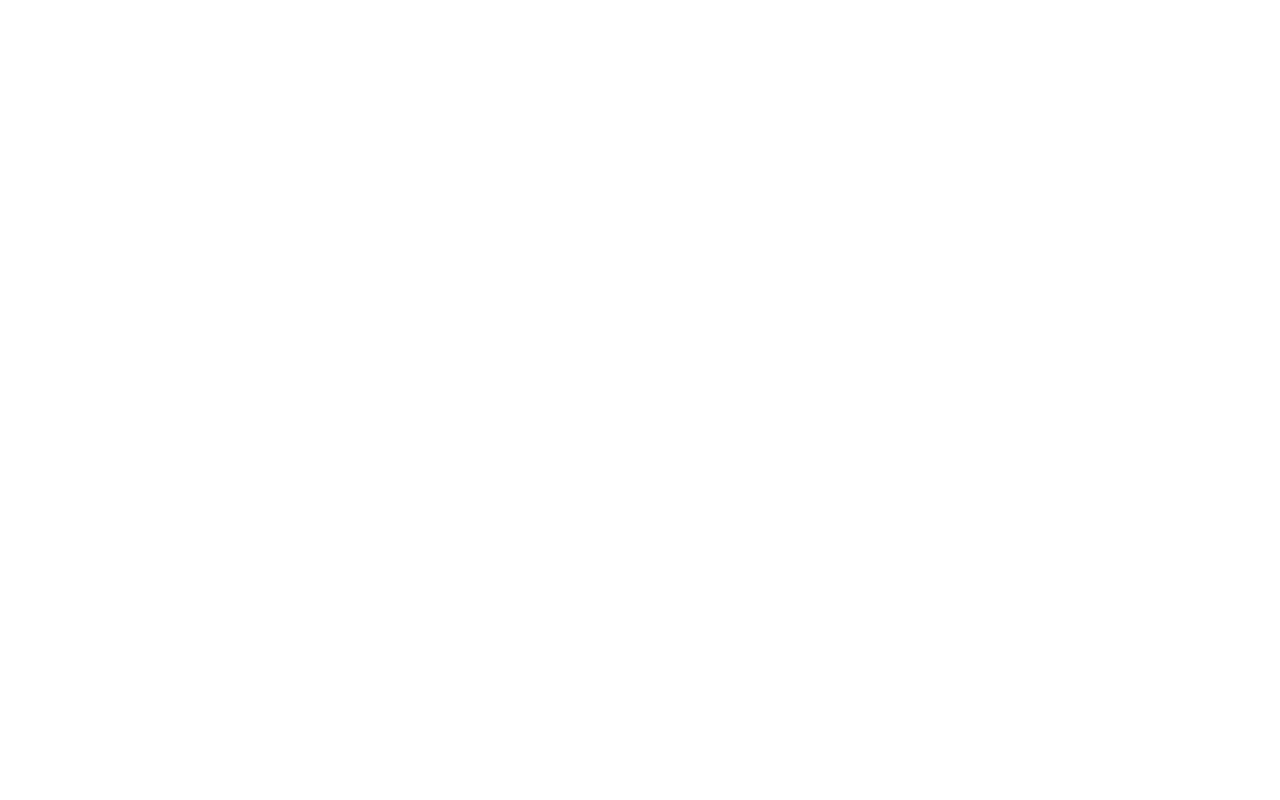
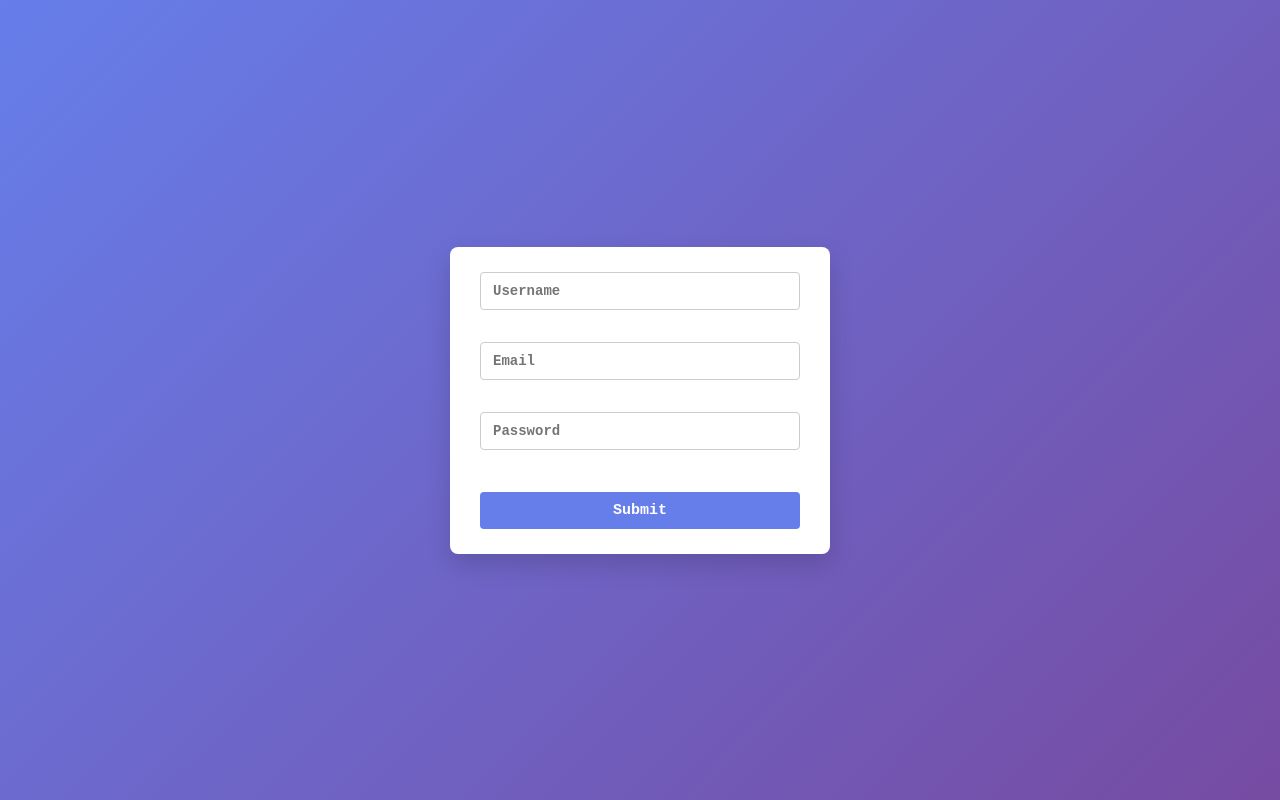
Before and after one commit to nikhilcoder1/week1-JS_Fundamentals, a website: page day_7_mini_project/day_7_mini_project.html in a window 1280 px wide. Drawn offline with Linux system fonts and the light colour scheme.

Commit message:
Updated HTML file

```diff
--- a/day_7_mini_project/day_7_mini_project.html
+++ b/day_7_mini_project/day_7_mini_project.html
@@ -3,15 +3,30 @@
 <html lang="en">
 
 <head>
-
     <meta charset="UTF-8">
     <meta name="viewport" content="width=device-width, initial-scale=1.0">
     <title>Form Validator</title>
-
+    <link rel="stylesheet" href="./day_7_mini_project.css">
 </head>
 
 <body>
 
+    <div class="container">
+        <form id="signupForm">
+            <input type="text" id="username" placeholder="Username" />
+            <span class="error" id="usernameError"></span>
+
+            <input type="email" id="email" placeholder="Email" />
+            <span class="error" id="emailError"></span>
+
+            <input type="password" id="password" placeholder="Password" />
+            <span class="error" id="passwordError"></span>
+
+            <button type="submit">Submit</button>
+        </form>
+    </div>
+
+    <script src="./day_7_mini_project.js"></script>
 </body>
 
 </html>
```
